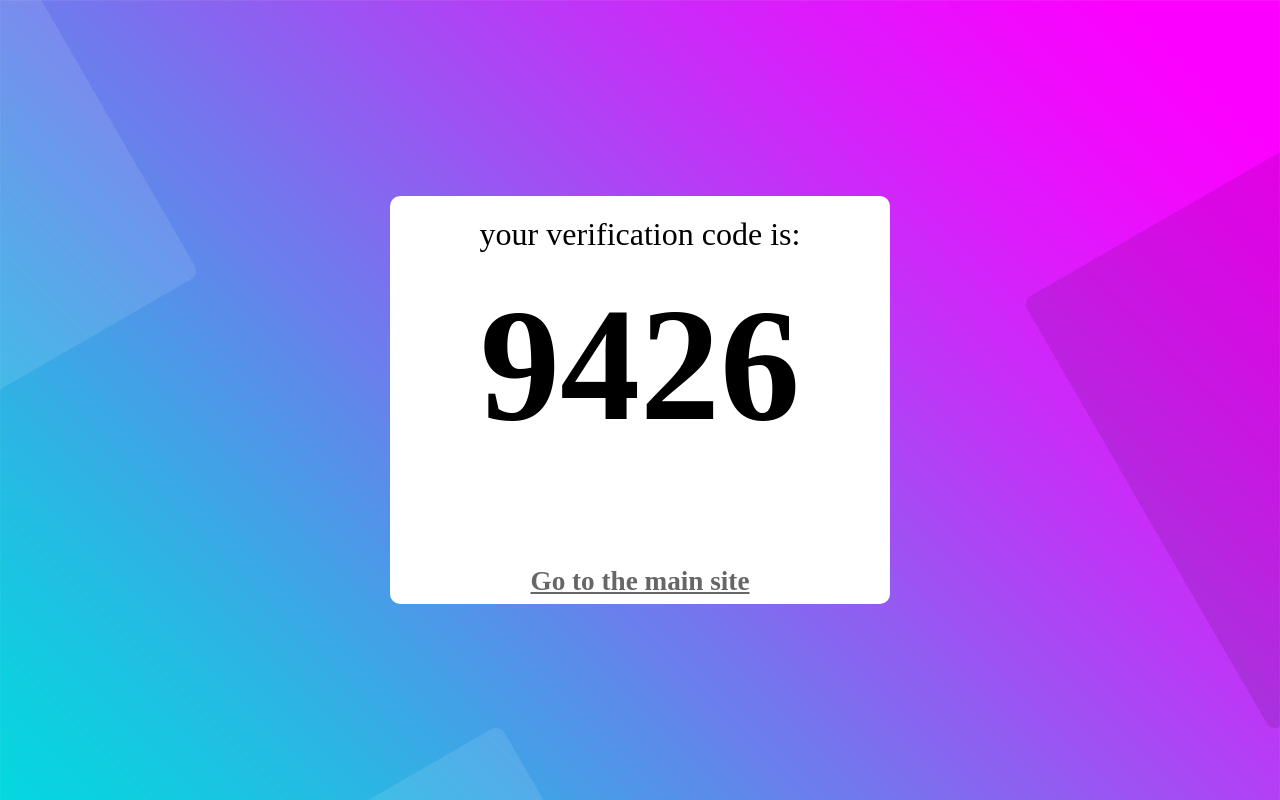
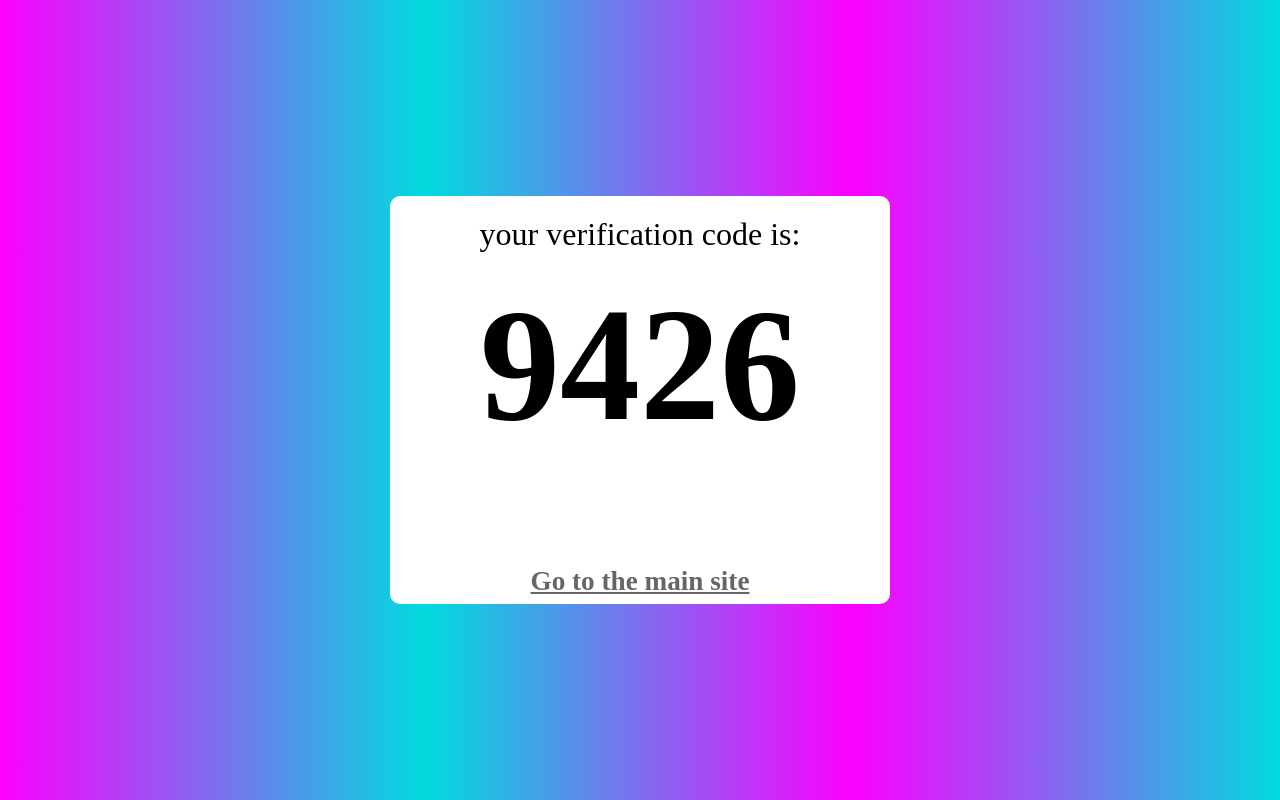
Before and after one commit to hanizaheri/verification_code, a plain HTML site: page index.html in a window 1280 px wide. Drawn offline with Linux system fonts and the light colour scheme.

Commit message:
Update style.css

```diff
--- a/style.css
+++ b/style.css
@@ -1,5 +1,9 @@
 body{
-    background-image: url("images/icons/bg-01.jpg");
+    background: #a64bf4;
+    background: -webkit-linear-gradient(right, #00dbde, #fc00ff, #00dbde, #fc00ff);
+    background: -o-linear-gradient(right, #00dbde, #fc00ff, #00dbde, #fc00ff);
+    background: -moz-linear-gradient(right, #00dbde, #fc00ff, #00dbde, #fc00ff);
+    background: linear-gradient(right, #00dbde, #fc00ff, #00dbde, #fc00ff);
 }
 
 * {
```
